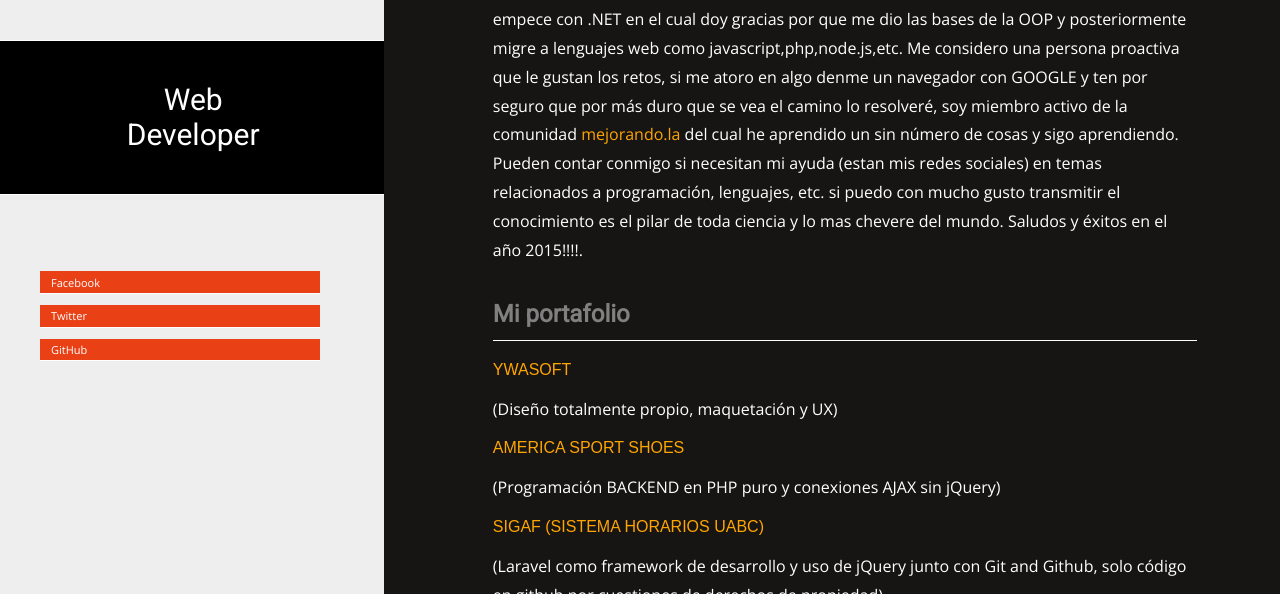
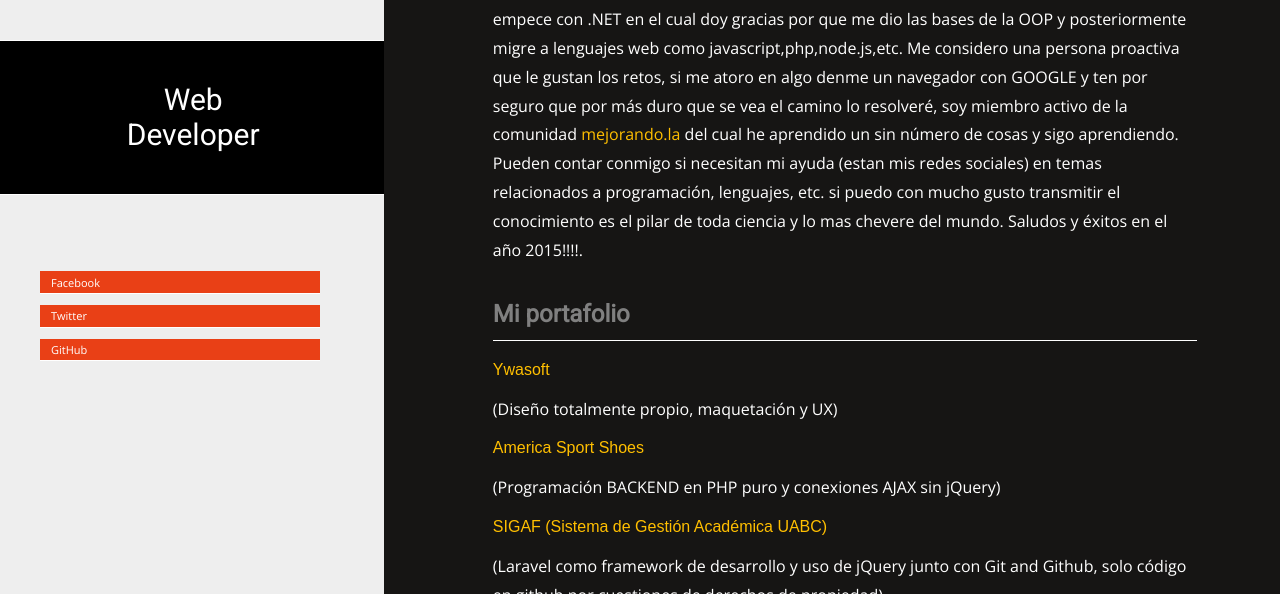
Before and after one commit to wolfogan/portafolio, a plain HTML site: page index.html in a window 1280 px wide. Shown: the part 206-800 px from the top of the page. Drawn offline with nearby package versions, Linux system fonts and the light colour scheme.

Commit message:
Portafolio improvisado detalle

```diff
--- a/index.html
+++ b/index.html
@@ -69,15 +69,15 @@
     <div class="bloque">
       <!-- 4º Commit - Presentación -->
       <h2>¡Hola! Bienvenido a mi perfil y portafolio web (IMPORVISADO)</h2>
-      <p>Antes que nada gracias a Dios. Soy Ing. en Sistemas egresado del Tecnológico de Tijuana en 2009. Me apasiona todo lo referente a los lenguajes de programación, algoritmos, estructuras de control, etc. en general todo la tecnología, desarrollo y la revolución de las app's en el mundo. He de ser sincero y decir que es difícil decidirse por un lenguaje pero hay que escojer, empece con .NET en el cual doy gracias por que me dio las bases de la OOP y posteriormente migre a lenguajes web como javascript,php,node.js,etc. Me considero una persona proactiva que le gustan los retos, si me atoro en algo denme un navegador con GOOGLE y ten por seguro que por más duro que se vea el camino lo resolveré, soy miembro activo de la comunidad <a style="color:orange;" href="http://mejorando.la">mejorando.la</a> del cual he aprendido un sin número de cosas y sigo aprendiendo. Pueden contar conmigo si necesitan mi ayuda (estan mis redes sociales) en temas relacionados a programación, lenguajes, etc. si puedo con mucho gusto transmitir el conocimiento es el pilar de toda ciencia y lo mas chevere del mundo. Saludos y éxitos en el año 2015!!!!.</p>
+      <p>Antes que nada gracias a Dios. Soy Ing. en Sistemas egresado del Tecnológico de Tijuana en 2009. Me apasiona todo lo referente a los lenguajes de programación, algoritmos, estructuras de control, etc. en general todo la tecnología, desarrollo y la revolución de las app's en el mundo. He de ser sincero y decir que es difícil decidirse por un lenguaje pero hay que escojer, empece con .NET en el cual doy gracias por que me dio las bases de la OOP y posteriormente migre a lenguajes web como javascript,php,node.js,etc. Me considero una persona proactiva que le gustan los retos, si me atoro en algo denme un navegador con GOOGLE y ten por seguro que por más duro que se vea el camino lo resolveré, soy miembro activo de la comunidad <a href="http://mejorando.la">mejorando.la</a> del cual he aprendido un sin número de cosas y sigo aprendiendo. Pueden contar conmigo si necesitan mi ayuda (estan mis redes sociales) en temas relacionados a programación, lenguajes, etc. si puedo con mucho gusto transmitir el conocimiento es el pilar de toda ciencia y lo mas chevere del mundo. Saludos y éxitos en el año 2015!!!!.</p>
     </div>
 
     <div class="bloque">
       <!-- 5º Commit - Portafolio -->
       <h2>Mi portafolio</h2>
-      <a href="http://www.ywasoft.com" target="_blank">YWASOFT</a><p> (Diseño totalmente propio, maquetación y UX)</p>
-      <a href="http://www.americasportshoes.com" target="_blank">AMERICA SPORT SHOES </a><p>(Programación BACKEND en PHP puro y conexiones AJAX sin jQuery)</p>
-      <a href="http://github.com/wolfogan/sigaf.git">SIGAF (SISTEMA HORARIOS UABC) </a><p>(Laravel como framework de desarrollo y uso de jQuery junto con Git and Github, solo código en github por cuestiones de derechos de propiedad)</p>
+      <a href="http://www.ywasoft.com" target="_blank">Ywasoft</a><p> (Diseño totalmente propio, maquetación y UX)</p>
+      <a href="http://www.americasportshoes.com" target="_blank">America Sport Shoes </a><p>(Programación BACKEND en PHP puro y conexiones AJAX sin jQuery)</p>
+      <a href="http://github.com/wolfogan/sigaf.git">SIGAF (Sistema de Gestión Académica UABC) </a><p>(Laravel como framework de desarrollo y uso de jQuery junto con Git and Github, solo código en github por cuestiones de derechos de propiedad)</p>
     </div>
   </div>
 
--- a/stylesheets/styles.css
+++ b/stylesheets/styles.css
@@ -7,7 +7,12 @@ body
 a
 {
   text-decoration: none;
-  color:orange;
+  color:#FFBF00;
+}
+
+a:hover
+{
+  color: orange;
 }
 
 ul
```
